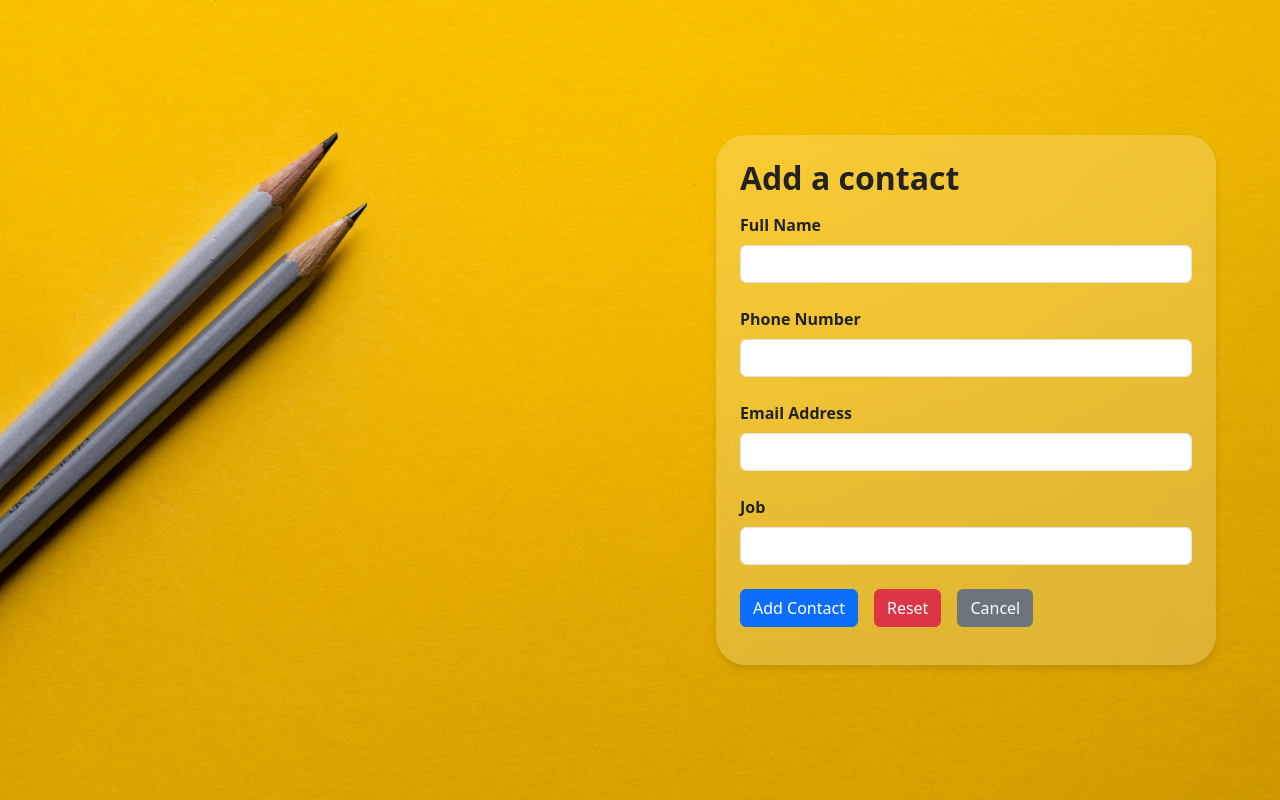
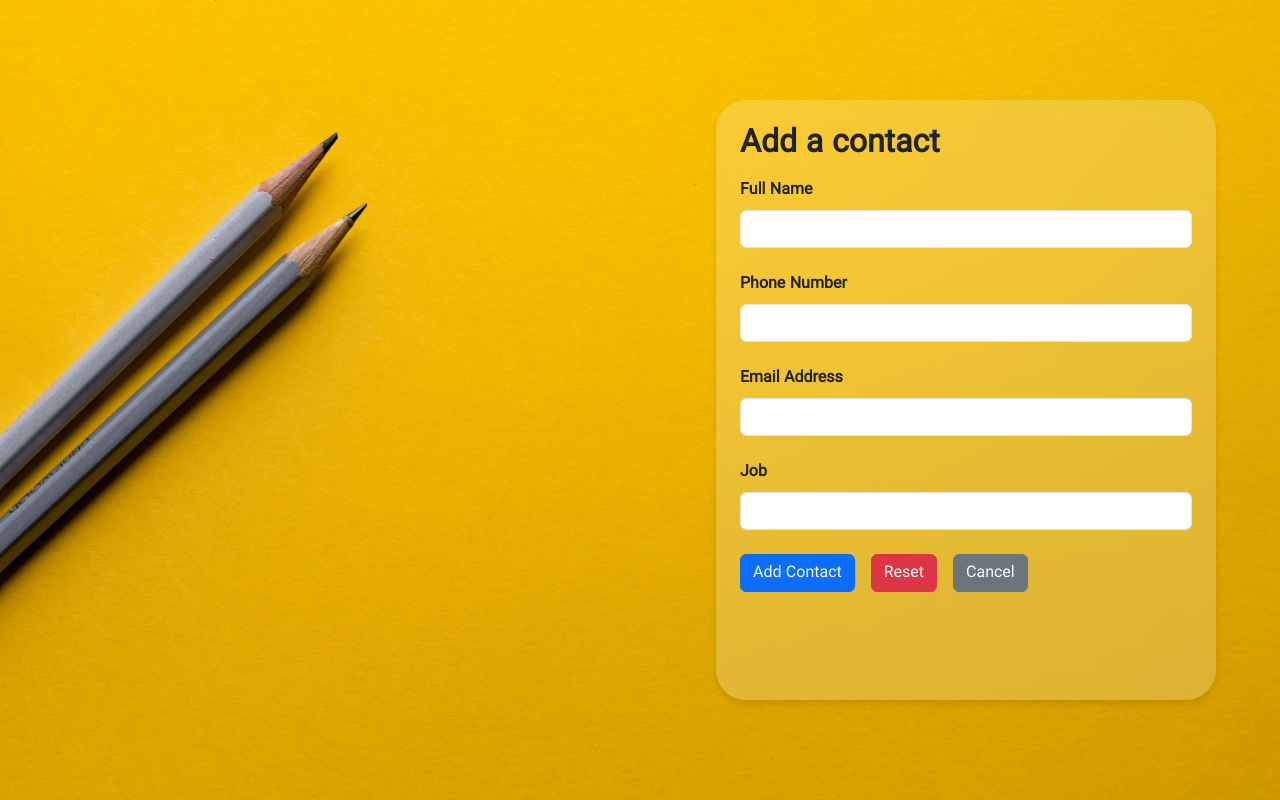
Before and after one commit to Deviel-Y/ContactManager, a React (Vite) app in the folder Contact-Manager/: page /contacts/add in a window 1280 px wide. Built offline with nearby package versions, Linux system fonts and the light colour scheme.

Commit message:
Fix Database Unique ID & Fix some CSS issue

```diff
--- a/Contact-Manager/db.json
+++ b/Contact-Manager/db.json
@@ -6,7 +6,7 @@
       "photo": "https://randomuser.me/api/portraits/men/51.jpg",
       "mobile": "09020000000",
       "job": "front-end web developer",
-      "group": "1",
+      "group": "Family",
       "id": 1
     },
     {
@@ -15,11 +15,18 @@
       "photo": "https://randomuser.me/api/portraits/men/75.jpg",
       "mobile": "09120000000",
       "job": "back-end web developer",
-      "group": "2",
+      "group": "Friend",
       "id": 2
+    },
+    {
+      "group": "Colleague",
+      "fullname": "1231",
+      "mobile": "123123",
+      "email": "asd@sad",
+      "job": "asdasd",
+      "id": 3
     }
   ],
-
   "groups": [
     {
       "id": 1,
@@ -34,7 +41,7 @@
       "name": "Family"
     },
     {
-      "id": 3,
+      "id": 4,
       "name": "Relaive"
     }
   ]
--- a/Contact-Manager/src/index.css
+++ b/Contact-Manager/src/index.css
@@ -30,12 +30,12 @@
   margin-bottom: 25px;
 }
 
-html {
-  color: var(--text-color);
-  font-family: "Vazir";
+body {
+  height: 100vh;
 }
 
 * {
+  font-family: "Vazir";
   box-sizing: border-box;
   background-color: var(--background-color);
   color: var(--text-color);
@@ -114,6 +114,8 @@ li {
   background-color: var(--card-background);
 }
 .card_container {
+  width: 600px;
+  height: 200px;
   display: flex;
   border-radius: 20px;
   align-items: center;
@@ -194,7 +196,8 @@ li {
 .card_container_section {
   margin-top: 25px;
   display: grid;
-  grid-template-columns: 50vw 50vw;
+  grid-template-columns: 1fr 1fr;
+  /* grid-template-rows: ; */
 }
 
 /* AddContact Component */
@@ -215,13 +218,15 @@ li {
   backdrop-filter: blur(10px);
   padding: 1.5rem;
   width: 500px;
-  height: 530px;
+  height: 600px;
   border-radius: 30px;
 }
 
 .input_section,
 label,
-form h2 {
+form h2,
+form select {
+  outline: 0;
   background-color: transparent;
   color: rgb(34, 34, 34);
   font-weight: 600;
--- a/Contact-Manager/src/pages/ContactInfo.tsx
+++ b/Contact-Manager/src/pages/ContactInfo.tsx
@@ -19,7 +19,7 @@ const ContactInfo = () => {
         <li>Phone number : {contact?.mobile}</li>
         <li>Email Address : {contact?.email}</li>
         <li>Job: {contact?.job}</li>
-        {/* <li>Group : {contact?.}</li> */}
+        <li>Group : {contact?.group}</li>
       </ul>
     </div>
   );
```
